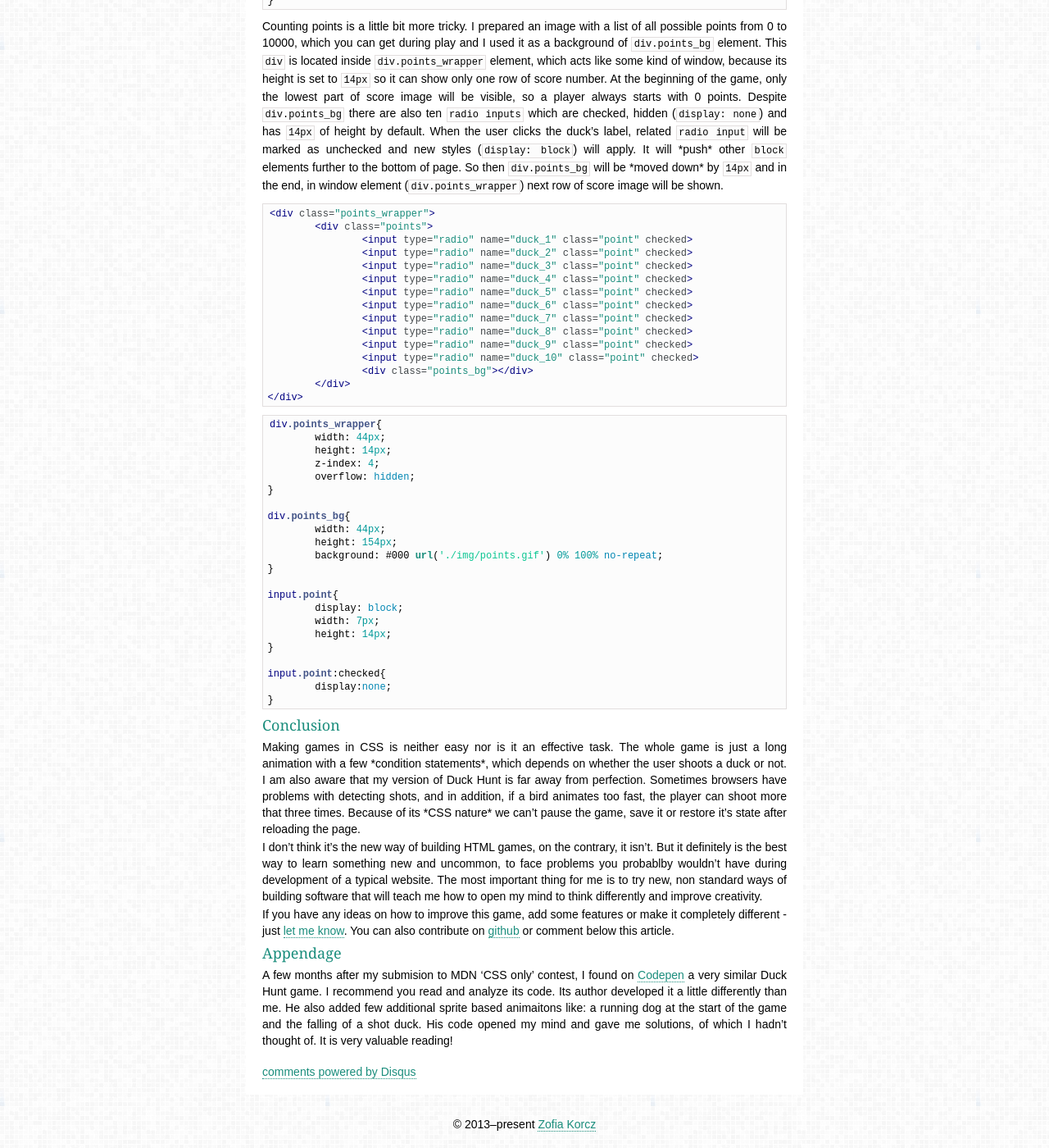
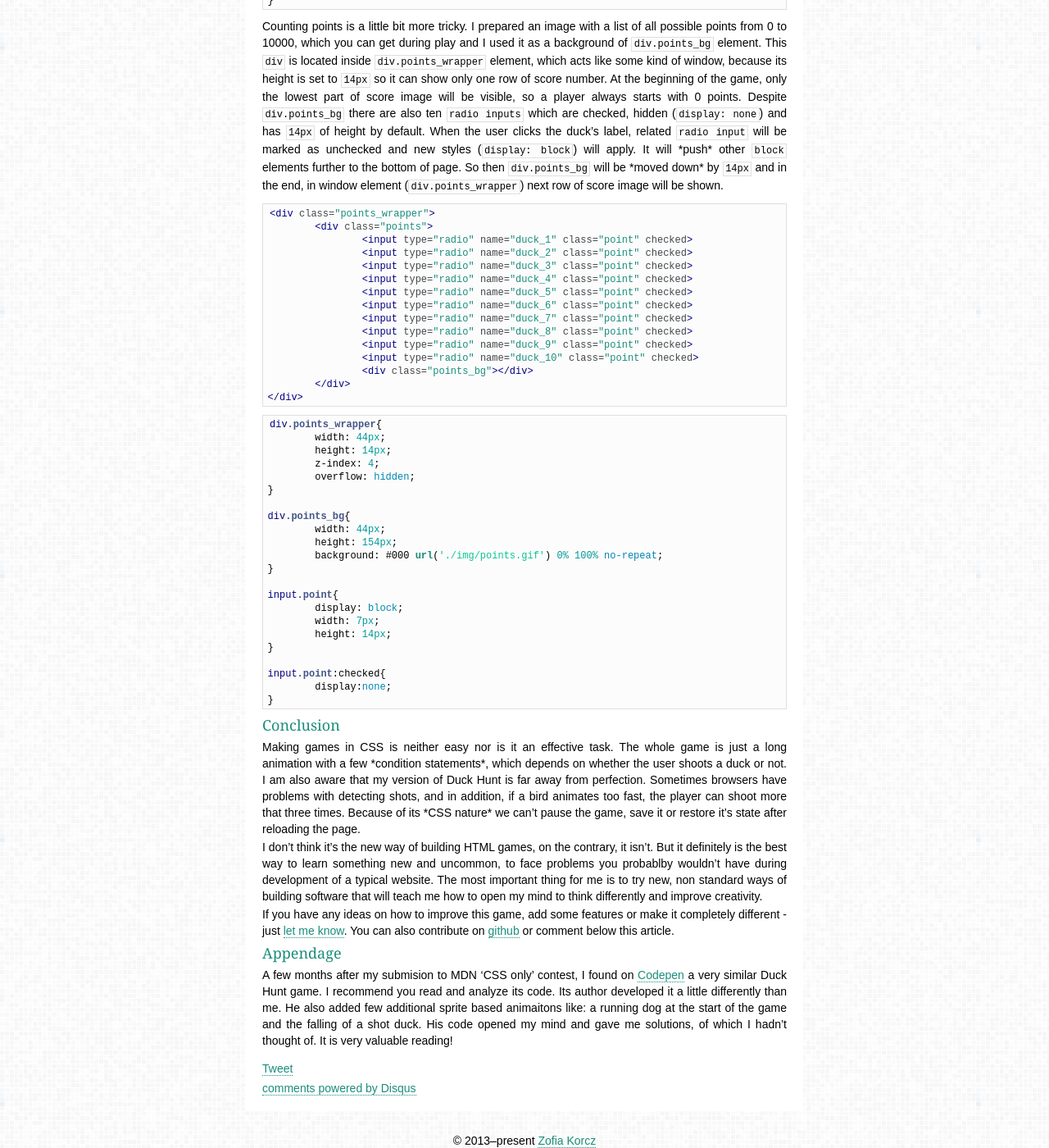
Before and after one commit to Calanthe/Calanthe.github.io, a Jekyll site: the page built from _posts/2013-10-12-case-study-duck-hunt.markdown, in a window 1280 px wide and 1400 px high, scrolled down 5735 px. Shown: the whole window at 82% size. Built offline with Jekyll 4.4.1, drawn with Linux system fonts in a browser that asks for light colours; some web fonts are replaced; Markdown is read by kramdown in place of the engine named in the settings; comment, search, counter and statistics services are not loaded.

Commit message:
twitter button added

```diff
--- a/_layouts/post.html
+++ b/_layouts/post.html
@@ -7,7 +7,10 @@
 <div class="post">
 {{ content }}
 </div>
-
+<div class="social">
+    <a href="https://twitter.com/share" class="twitter-share-button" data-via="intuitio">Tweet</a>
+    <script>!function(d,s,id){var js,fjs=d.getElementsByTagName(s)[0],p=/^http:/.test(d.location)?'http':'https';if(!d.getElementById(id)){js=d.createElement(s);js.id=id;js.src=p+'://platform.twitter.com/widgets.js';fjs.parentNode.insertBefore(js,fjs);}}(document, 'script', 'twitter-wjs');</script>
+</div>
 <div id="disqus_thread"></div>
     <script type="text/javascript">
         /* * * CONFIGURATION VARIABLES: EDIT BEFORE PASTING INTO YOUR WEBPAGE * * */
--- a/css/main.css
+++ b/css/main.css
@@ -234,7 +234,11 @@
 }
 
 .post {
-  margin: 0 0 20px 0;
+  margin: 0 0 16px 0;
+}
+
+.social {
+  margin: 0 0 8px 0;
 }
 
 .post h3 {
```
